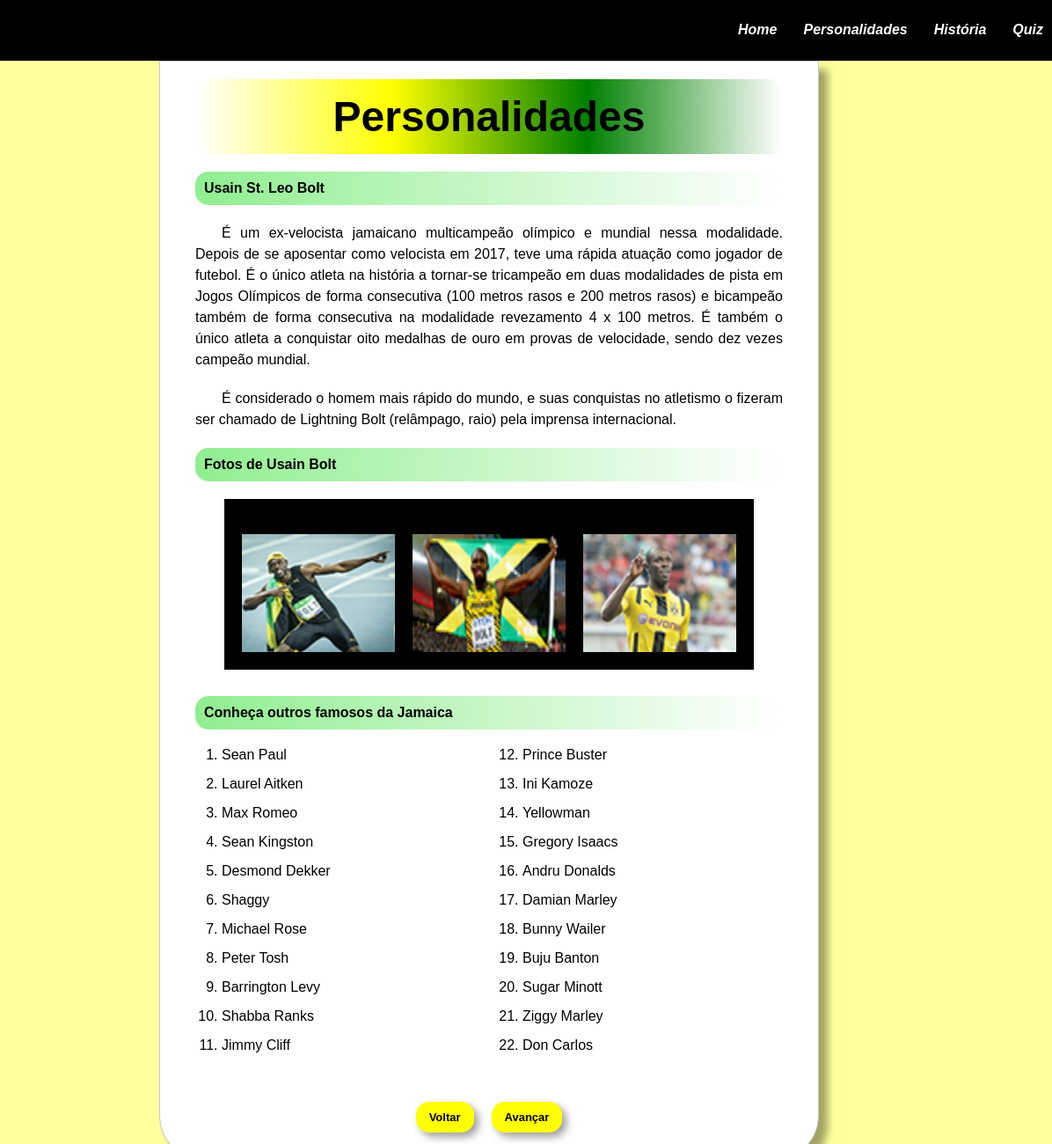
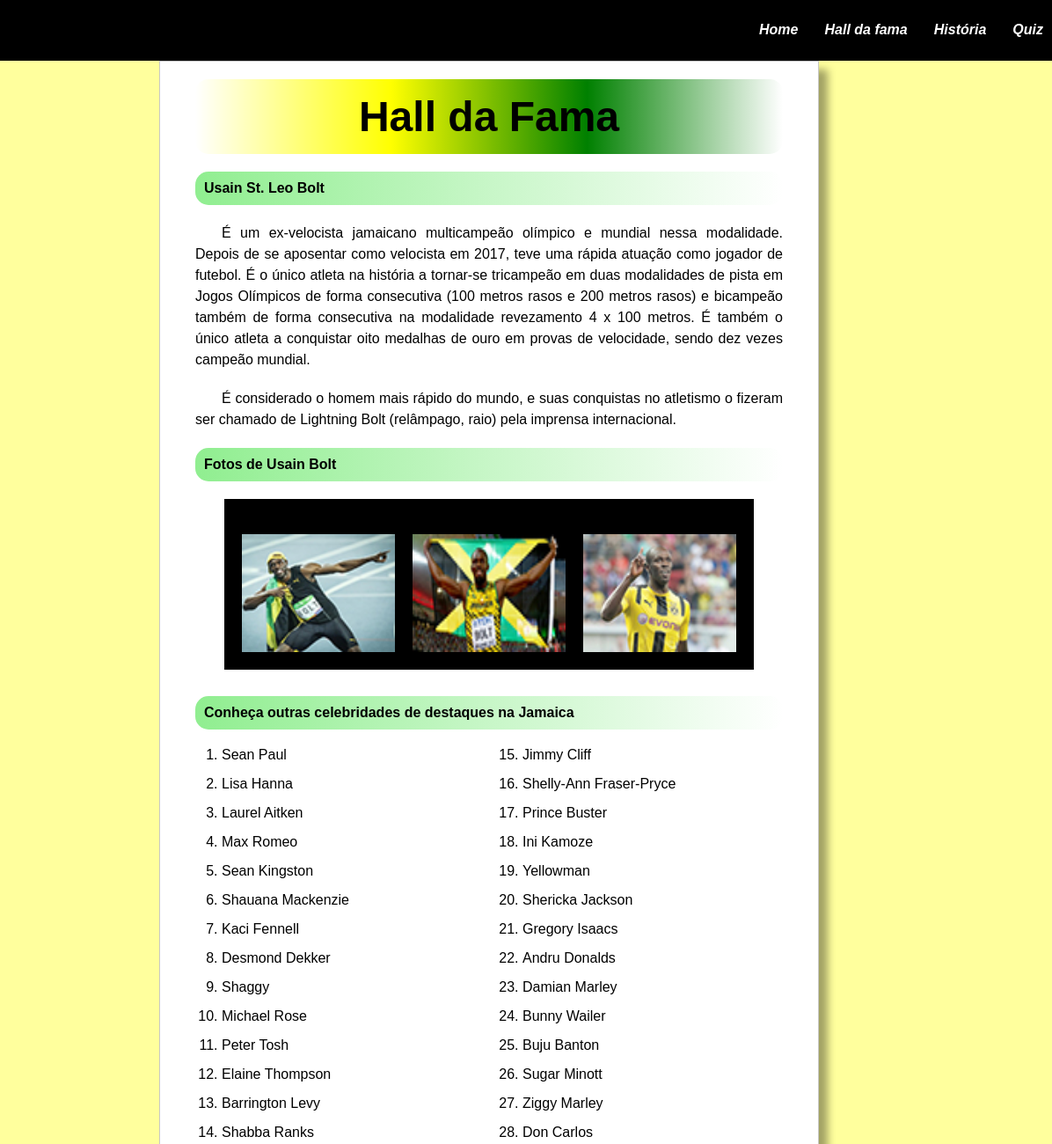
Before and after one commit to sraraujo/jamaica, a plain HTML site: page paginas-extras/personalidade2.html in a window 1280 px wide. Shown: the top 1300 px of the page at 88% size, 84-1280 px from the left. Drawn offline with nearby package versions, Linux system fonts and the light colour scheme.

Commit message:
ajustes e fixando o header

```diff
--- a/estilos/gerais.css
+++ b/estilos/gerais.css
@@ -15,6 +15,13 @@ header{
     display: flex;
     flex-direction: column;
     justify-content: center;
+
+    position: sticky;
+    top: 0;
+}
+
+picture{
+    background-color: #FFFF9D;
 }
 
 #logo{
@@ -243,11 +250,12 @@ div#setas{
 
 .links{
     color: rgb(0, 0, 0);
-    font-size: 13px;
+    font-size: 14px;
+    font-weight: bold;
     text-align: center;
     text-decoration: none;
 
-    width: auto;
+    width: 100px;
     display: inline-block;
 
     padding: 10px 15px;
--- a/estilos/mediaqueries.css
+++ b/estilos/mediaqueries.css
@@ -1,4 +1,8 @@
 @media screen and (min-width: 768px) {
+    picture{
+        background-color: black;
+    }
+
     h1{
         font-size: 3em;
     }
--- a/paginas-extras/personalidade2.html
+++ b/paginas-extras/personalidade2.html
@@ -28,7 +28,7 @@
 
         <nav id="itens">
             <a href="../index.html">Home</a>
-            <a href="personalidades.html">Personalidades</a>
+            <a href="personalidades.html">Hall da fama</a>
             <a href="historia-jamaica.html">História</a>
             <a href="pagina-quiz/index.html">Quiz</a>
         </nav>
@@ -36,7 +36,7 @@
 
     <main>
         <section class="person">
-            <h1>Personalidades</h1>
+            <h1>Hall da Fama</h1>
 
             <h2 translate="no"><a href="https://pt.wikipedia.org/wiki/Usain_Bolt" target="_blank" rel="external">Usain St. Leo Bolt</a></h2>
 
@@ -61,24 +61,30 @@
 
         <aside>
 
-            <h2>Conheça outros famosos da Jamaica</h2>
+            <h2>Conheça outras celebridades de destaques na Jamaica</h2>
 
             <p>
                 <ol id="lista-coluna">
                     <li>Sean Paul</li>
+                    <li>Lisa Hanna</li>
                     <li>Laurel Aitken</li>
                     <li>Max Romeo</li>
                     <li>Sean Kingston</li>
+                    <li>Shauana Mackenzie</li>
+                    <li>Kaci Fennell</li>
                     <li>Desmond Dekker</li>
                     <li>Shaggy</li>
                     <li>Michael Rose</li>
                     <li>Peter Tosh</li>
+                    <li>Elaine Thompson</li>
                     <li>Barrington Levy</li>
                     <li>Shabba Ranks</li>
                     <li>Jimmy Cliff</li>
+                    <li>Shelly-Ann Fraser-Pryce</li>
                     <li>Prince Buster</li>
                     <li>Ini Kamoze</li>
                     <li>Yellowman</li>
+                    <li>Shericka Jackson</li>
                     <li>Gregory Isaacs</li>
                     <li>Andru Donalds</li>
                     <li>Damian Marley</li>
```
Also changed, not shown: index.html (+3 -2 lines), paginas-extras/personalidades.html (+2 -2 lines).
